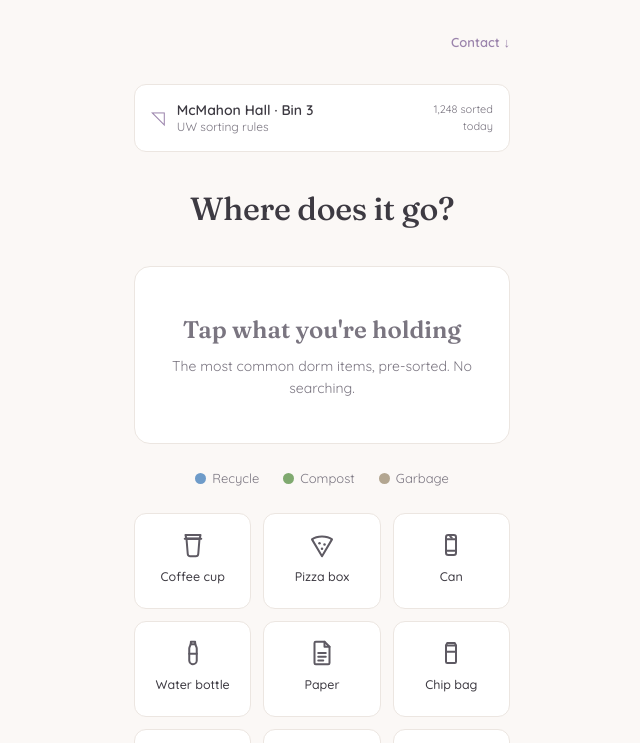
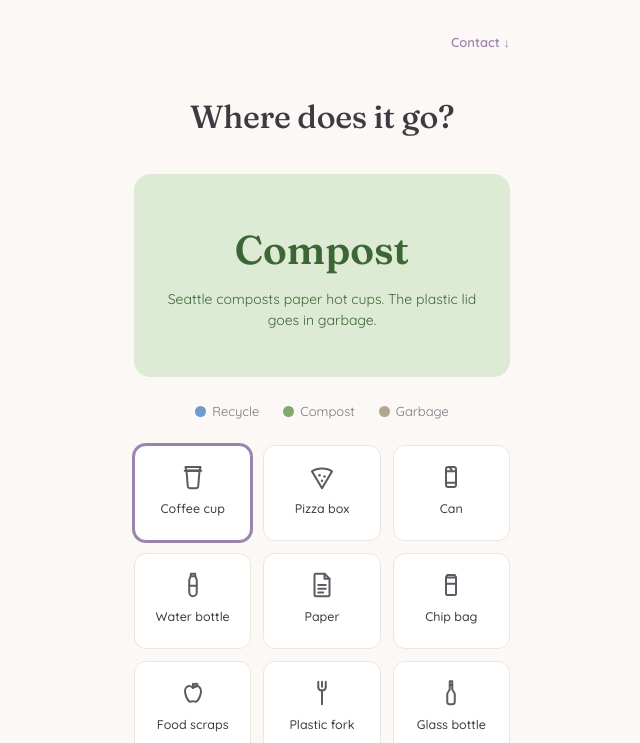
Before and after one commit to reneeemlee/Where-Does-It-Go-Tool, a plain HTML site: page index.html in a window 1280 px wide. Both pictures are taken after a click on the button "Coffee cup". Shown: the top 743 px of the page, without its empty margins (318-958 px from the left). Drawn offline with Linux system fonts and the light colour scheme.

Commit message:
Adding buttons

```diff
--- a/index.html
+++ b/index.html
@@ -20,22 +20,12 @@
       <a href="#contact" class="toplink">Contact <span aria-hidden="true">&#8595;</span></a>
     </nav>
 
-    <!-- Context bar: which bin this QR code opened -->
-    <header class="context">
-      <span class="context-icon" aria-hidden="true">&#9721;</span>
-      <span class="context-text">
-        <strong id="bin-name">McMahon Hall &middot; Bin 3</strong>
-        <span class="context-sub">UW sorting rules</span>
-      </span>
-      <span class="context-count"><span id="sorted-count">1,248</span> sorted today</span>
-    </header>
-
     <main>
       <h1 class="title">Where does it go?</h1>
 
-      <!-- Answer area: the signature element.
-           Default state is calm; JS will add a stream class
-           (recycle / compost / garbage) to flood it with the bin's color. -->
+      <!-- Answer area: updates when a tile is tapped.
+           script.js adds a stream class (recycle / compost / garbage)
+           to flood it with the correct bin's color. -->
       <section class="answer" id="answer" aria-live="polite">
         <p class="answer-stream" id="answer-stream">Tap what you're holding</p>
         <p class="answer-reason" id="answer-reason">The most common dorm items, pre-sorted. No searching.</p>
@@ -49,9 +39,9 @@
       </ul>
 
       <!-- Common items grid.
-           Icons are inline line-SVGs (currentColor) so they match the
-           gray scheme and need no external image files. Width/height are
-           set on each SVG so they render even if the CSS lags behind. -->
+           Each tile carries the data script.js reads on tap:
+           the stream and the one-line reason. Icons are inline
+           line-SVGs (currentColor) so they match the gray scheme. -->
       <section class="grid" aria-label="Common items">
         <button class="tile" data-name="Paper coffee cup" data-stream="compost"
           data-reason="Seattle composts paper hot cups. The plastic lid goes in garbage.">
@@ -189,5 +179,7 @@
     </main>
 
   </div>
+
+  <script src="script.js" defer></script>
 </body>
 </html>
--- /dev/null
+++ b/script.js
@@ -0,0 +1,66 @@
+/* ============================================================
+   Where does it go?  —  tile + search interactivity
+   Tapping a tile (or searching) reveals the answer by flooding
+   the answer card with the matching bin's color.
+   ============================================================ */
+
+const answer       = document.getElementById("answer");
+const answerStream = document.getElementById("answer-stream");
+const answerReason = document.getElementById("answer-reason");
+const tiles        = document.querySelectorAll(".tile");
+const searchInput  = document.getElementById("search-input");
+const searchBtn    = document.getElementById("search-btn");
+
+const STREAMS = ["recycle", "compost", "garbage"];
+const LABELS  = { recycle: "Recycle", compost: "Compost", garbage: "Garbage" };
+
+/* Reveal an answer: swap the color, set the text, highlight the tile. */
+function reveal(stream, reason, tileEl) {
+  answer.classList.remove(...STREAMS);
+  answer.classList.add(stream);
+  answerStream.textContent = LABELS[stream];
+  answerReason.textContent = reason;
+
+  tiles.forEach((t) => t.classList.remove("is-selected"));
+  if (tileEl) tileEl.classList.add("is-selected");
+
+  answer.scrollIntoView({ behavior: "smooth", block: "nearest" });
+}
+
+/* Wire up every tile. */
+tiles.forEach((tile) => {
+  tile.addEventListener("click", () => {
+    reveal(tile.dataset.stream, tile.dataset.reason, tile);
+  });
+});
+
+/* Basic search fallback over the common items.
+   (This is a simple text match for now — the full fuzzy search
+   over the complete catalog is a later step.) */
+const items = Array.from(tiles).map((t) => ({
+  name: t.dataset.name.toLowerCase(),
+  stream: t.dataset.stream,
+  reason: t.dataset.reason,
+}));
+
+function runSearch() {
+  const q = searchInput.value.trim().toLowerCase();
+  if (!q) return;
+
+  const hit = items.find((it) => it.name.includes(q) || q.includes(it.name));
+
+  if (hit) {
+    reveal(hit.stream, hit.reason, null);
+  } else {
+    reveal(
+      "garbage",
+      "Not sure about this one \u2014 when in doubt it goes in garbage. Check Seattle Public Utilities for the exact rule.",
+      null
+    );
+  }
+}
+
+searchBtn.addEventListener("click", runSearch);
+searchInput.addEventListener("keydown", (e) => {
+  if (e.key === "Enter") runSearch();
+});
--- a/styles.css
+++ b/styles.css
@@ -82,28 +82,6 @@ main {
   padding: var(--s1) 0;
 }
 .toplink:hover { text-decoration: underline; }
-
-/* ---------- Context bar ---------- */
-.context {
-  display: flex;
-  align-items: center;
-  gap: var(--s2);
-  background: var(--card);
-  border: 1px solid var(--line);
-  border-radius: var(--radius-sm);
-  padding: var(--s3);
-}
-.context-icon { font-size: 18px; color: var(--accent); }
-.context-text { display: flex; flex-direction: column; line-height: 1.3; }
-.context-text strong { font-weight: 600; font-size: 14px; }
-.context-sub { font-size: 12px; color: var(--ink-soft); }
-.context-count {
-  margin-left: auto;
-  font-size: 11px;
-  color: var(--ink-soft);
-  text-align: right;
-  max-width: 88px;
-}
 
 /* ---------- Title ---------- */
 .title {
```
